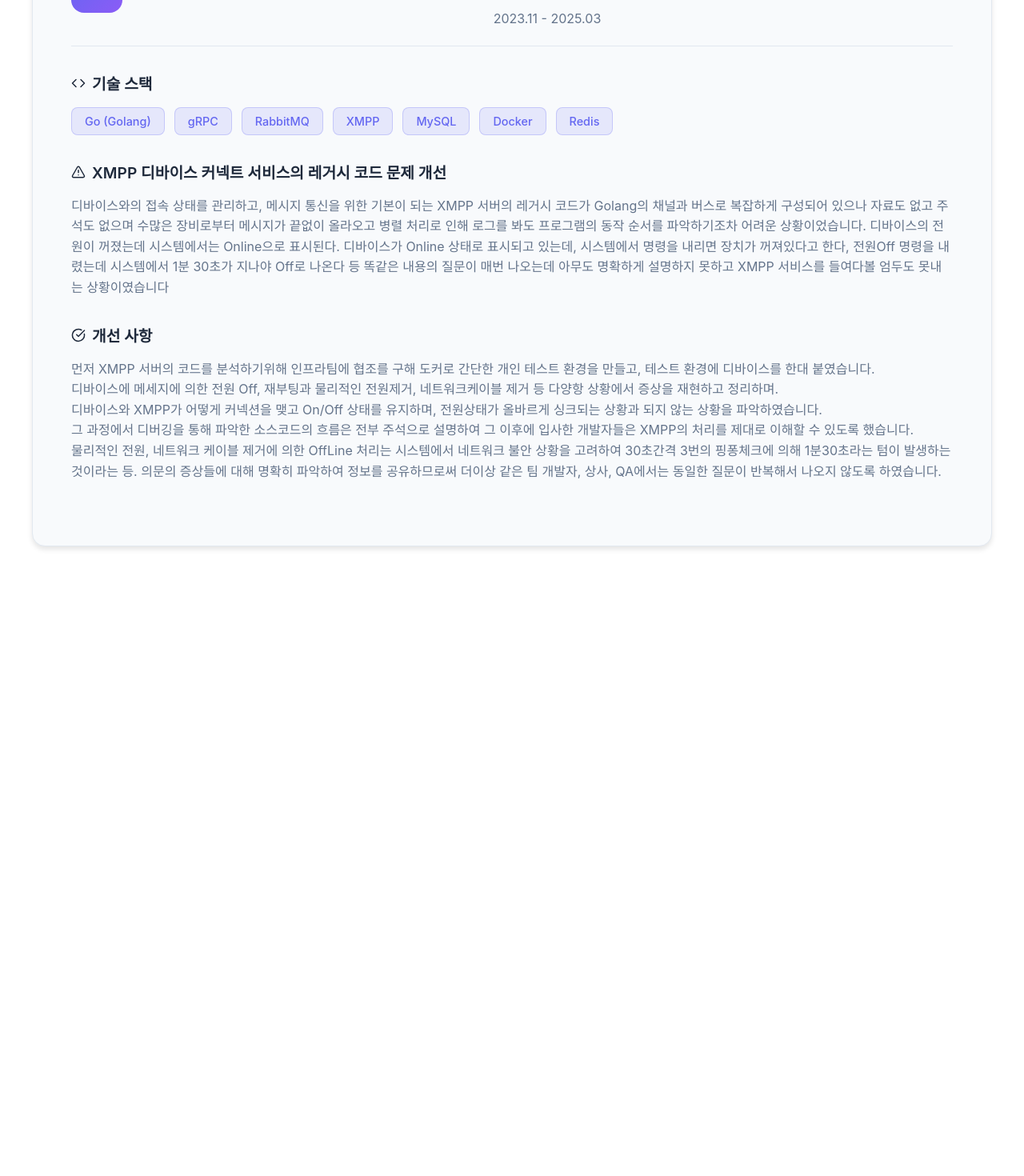
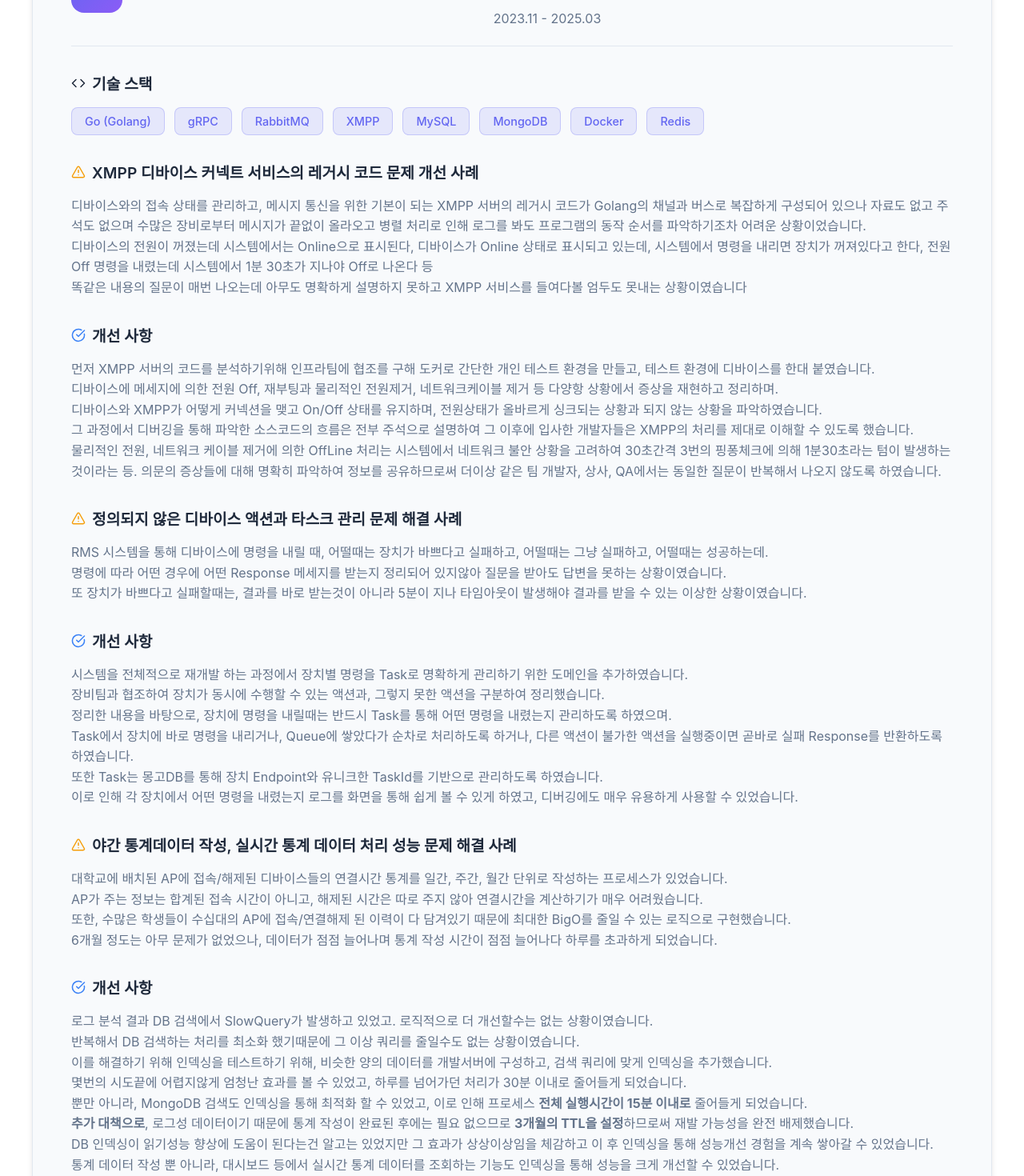
Before and after one commit to Ktshas/front_portfolio_resume, a React (Create React App) app: page /front_portfolio_resume/experience in a window 1280 px wide. Shown: the part 440-1910 px from the top of the page at 80% size. Before the commit the page ends 1267 px from the top, so only its background shows below. Built offline with nearby package versions, Linux system fonts and the light colour scheme; no server answers.

Commit message:
가온그룹 경력기술서 완료

```diff
--- a/src/pages/experience/sections/GaonGroupCase.tsx
+++ b/src/pages/experience/sections/GaonGroupCase.tsx
@@ -117,7 +117,7 @@ const ProblemSection = styled.div`
   margin-bottom: 2rem;
 `;
 
-const SectionTitleStyled = styled.h4`
+const SectionTitleStyled = styled.h4<{ variant?: 'warning' | 'success' | 'default' }>`
   font-size: 1.2rem;
   font-weight: 600;
   color: ${props => props.theme.colors.text};
@@ -125,6 +125,14 @@ const SectionTitleStyled = styled.h4`
   display: flex;
   align-items: center;
   gap: 0.5rem;
+
+  svg {
+    color: ${props => {
+      if (props.variant === 'warning') return '#f59e0b'; // amber-500
+      if (props.variant === 'success') return '#3b82f6'; // blue-500
+      return props.theme.colors.primary;
+    }};
+  }
 `;
 
 const ProblemDescription = styled.p`
@@ -222,25 +230,26 @@ const GaonGroupCase: React.FC = () => {
               <TechTag>RabbitMQ</TechTag>
               <TechTag>XMPP</TechTag>
               <TechTag>MySQL</TechTag>
+              <TechTag>MongoDB</TechTag>
               <TechTag>Docker</TechTag>
               <TechTag>Redis</TechTag>
             </TechTags>
           </TechStack>
 
           <ProblemSection>
-            <SectionTitleStyled>
+            <SectionTitleStyled variant="warning">
               <AlertTriangle size={18} />
-              XMPP 디바이스 커넥트 서비스의 레거시 코드 문제 개선
+              XMPP 디바이스 커넥트 서비스의 레거시 코드 문제 개선 사례
             </SectionTitleStyled>
             <ProblemDescription>
-              디바이스와의 접속 상태를 관리하고, 메시지 통신을 위한 기본이 되는 XMPP 서버의 레거시 코드가 Golang의 채널과 버스로 복잡하게 구성되어 있으나 자료도 없고 주석도 없으며 수많은 장비로부터 메시지가 끝없이 올라오고 병렬 처리로 인해 로그를 봐도 프로그램의 동작 순서를 파악하기조차 어려운 상황이었습니다.
-              디바이스의 전원이 꺼졌는데 시스템에서는 Online으로 표시된다. 디바이스가 Online 상태로 표시되고 있는데, 시스템에서 명령을 내리면 장치가 꺼져있다고 한다, 전원Off 명령을 내렸는데 시스템에서 1분 30초가 지나야 Off로 나온다 등
+              디바이스와의 접속 상태를 관리하고, 메시지 통신을 위한 기본이 되는 XMPP 서버의 레거시 코드가 Golang의 채널과 버스로 복잡하게 구성되어 있으나 자료도 없고 주석도 없으며 수많은 장비로부터 메시지가 끝없이 올라오고 병렬 처리로 인해 로그를 봐도 프로그램의 동작 순서를 파악하기조차 어려운 상황이었습니다.<br/>
+              디바이스의 전원이 꺼졌는데 시스템에서는 Online으로 표시된다, 디바이스가 Online 상태로 표시되고 있는데, 시스템에서 명령을 내리면 장치가 꺼져있다고 한다, 전원Off 명령을 내렸는데 시스템에서 1분 30초가 지나야 Off로 나온다 등<br/>
               똑같은 내용의 질문이 매번 나오는데 아무도 명확하게 설명하지 못하고 XMPP 서비스를 들여다볼 엄두도 못내는 상황이였습니다
             </ProblemDescription>
           </ProblemSection>
 
           <ImprovementSection>
-            <SectionTitleStyled>
+            <SectionTitleStyled variant="success">
               <CheckCircle size={18} />
               개선 사항
             </SectionTitleStyled>
@@ -254,6 +263,63 @@ const GaonGroupCase: React.FC = () => {
             </ImprovementDescription>
           </ImprovementSection>
 
+          <ProblemSection>
+            <SectionTitleStyled variant="warning">
+              <AlertTriangle size={18} />
+              정의되지 않은 디바이스 액션과 타스크 관리 문제 해결 사례
+            </SectionTitleStyled>
+            <ProblemDescription>
+              RMS 시스템을 통해 디바이스에 명령을 내릴 때, 어떨때는 장치가 바쁘다고 실패하고, 어떨때는 그냥 실패하고, 어떨때는 성공하는데.<br/>
+              명령에 따라 어떤 경우에 어떤 Response 메세지를 받는지 정리되어 있지않아 질문을 받아도 답변을 못하는 상황이였습니다.<br/>
+              또 장치가 바쁘다고 실패할때는, 결과를 바로 받는것이 아니라 5분이 지나 타임아웃이 발생해야 결과를 받을 수 있는 이상한 상황이였습니다.
+            </ProblemDescription>
+          </ProblemSection>
+
+          <ImprovementSection>
+            <SectionTitleStyled variant="success">
+              <CheckCircle size={18} />
+              개선 사항
+            </SectionTitleStyled>
+            <ImprovementDescription>
+              시스템을 전체적으로 재개발 하는 과정에서 장치별 명령을 Task로 명확하게 관리하기 위한 도메인을 추가하였습니다.<br/>
+              장비팀과 협조하여 장치가 동시에 수행할 수 있는 액션과, 그렇지 못한 액션을 구분하여 정리했습니다.<br/>
+              정리한 내용을 바탕으로, 장치에 명령을 내릴때는 반드시 Task를 통해 어떤 명령을 내렸는지 관리하도록 하였으며.<br/>
+              Task에서 장치에 바로 명령을 내리거나, Queue에 쌓았다가 순차로 처리하도록 하거나, 다른 액션이 불가한 액션을 실행중이면 곧바로 실패 Response를 반환하도록 하였습니다.<br/>
+              또한 Task는 몽고DB를 통해 장치 Endpoint와 유니크한 TaskId를 기반으로 관리하도록 하였습니다.<br/>
+              이로 인해 각 장치에서 어떤 명령을 내렸는지 로그를 화면을 통해 쉽게 볼 수 있게 하였고, 디버깅에도 매우 유용하게 사용할 수 있었습니다.<br/>
+            </ImprovementDescription>
+          </ImprovementSection>
+
+          <ProblemSection>
+            <SectionTitleStyled variant="warning">
+              <AlertTriangle size={18} />
+              야간 통계데이터 작성, 실시간 통계 데이터 처리 성능 문제 해결 사례
+            </SectionTitleStyled>
+            <ProblemDescription>
+              대학교에 배치된 AP에 접속/해제된 디바이스들의 연결시간 통계를 일간, 주간, 월간 단위로 작성하는 프로세스가 있었습니다.<br/>
+              AP가 주는 정보는 합계된 접속 시간이 아니고, 해제된 시간은 따로 주지 않아 연결시간을 계산하기가 매우 어려웠습니다.<br/>
+              또한, 수많은 학생들이 수십대의 AP에 접속/연결해제 된 이력이 다 담겨있기 때문에 최대한 BigO를 줄일 수 있는 로직으로 구현했습니다.<br/>
+              6개월 정도는 아무 문제가 없었으나, 데이터가 점점 늘어나며 통계 작성 시간이 점점 늘어나다 하루를 초과하게 되었습니다.
+            </ProblemDescription>
+          </ProblemSection>
+
+          <ImprovementSection>
+            <SectionTitleStyled variant="success">
+              <CheckCircle size={18} />
+              개선 사항
+            </SectionTitleStyled>
+            <ImprovementDescription>
+              로그 분석 결과 DB 검색에서 SlowQuery가 발생하고 있었고. 로직적으로 더 개선할수는 없는 상황이였습니다.<br/>
+              반복해서 DB 검색하는 처리를 최소화 했기때문에 그 이상 쿼리를 줄일수도 없는 상황이였습니다.<br/>
+              이를 해결하기 위해 인덱싱을 테스트하기 위해, 비슷한 양의 데이터를 개발서버에 구성하고, 검색 쿼리에 맞게 인덱싱을 추가했습니다.<br/>
+              몇번의 시도끝에 어렵지않게 엄청난 효과를 볼 수 있었고, 하루를 넘어가던 처리가 30분 이내로 줄어들게 되었습니다.<br/>
+              뿐만 아니라, MongoDB 검색도 인덱싱을 통해 최적화 할 수 있었고, 이로 인해 프로세스 <b>전체 실행시간이 15분 이내로</b> 줄어들게 되었습니다.<br/>
+              <b>추가 대책으로</b>, 로그성 데이터이기 때문에 통계 작성이 완료된 후에는 필요 없으므로 <b>3개월의 TTL을 설정</b>하므로써 재발 가능성을 완전 배제했습니다.<br/>
+              DB 인덱싱이 읽기성능 향상에 도움이 된다는건 알고는 있었지만 그 효과가 상상이상임을 체감하고 이 후 인덱싱을 통해 성능개선 경험을 계속 쌓아갈 수 있었습니다.<br/>
+              통계 데이터 작성 뿐 아니라, 대시보드 등에서 실시간 통계 데이터를 조회하는 기능도 인덱싱을 통해 성능을 크게 개선할 수 있었습니다.<br/>
+            </ImprovementDescription>
+          </ImprovementSection>
+
         </CaseStudyCard>
       </Container>
     </ExperienceSection>
```
